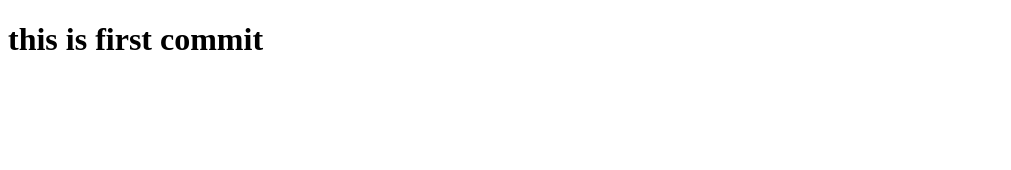
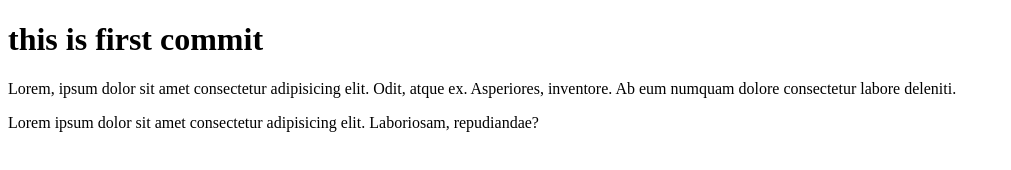
Before and after one commit to PatelAbhi04/newhandsongit, a plain HTML site: page index.html in a window 1280 px wide. Shown: the whole page, without its empty margins (0-1011 px from the left). Drawn offline with Linux system fonts and the light colour scheme.

Commit message:
main commit for stash concept

```diff
--- a/index.html
+++ b/index.html
@@ -7,5 +7,8 @@
 </head>
 <body>
     <h1> this is first commit</h1>
+
+    <p>Lorem, ipsum dolor sit amet consectetur adipisicing elit. Odit, atque ex. Asperiores, inventore. Ab eum numquam dolore consectetur labore deleniti.</p>
+    <p>Lorem ipsum dolor sit amet consectetur adipisicing elit. Laboriosam, repudiandae?</p>
 </body>
 </html>
--- /dev/null
+++ b/style.css
@@ -0,0 +1,4 @@
+body{
+    margin: 0;
+    padding: 0;
+}
```
